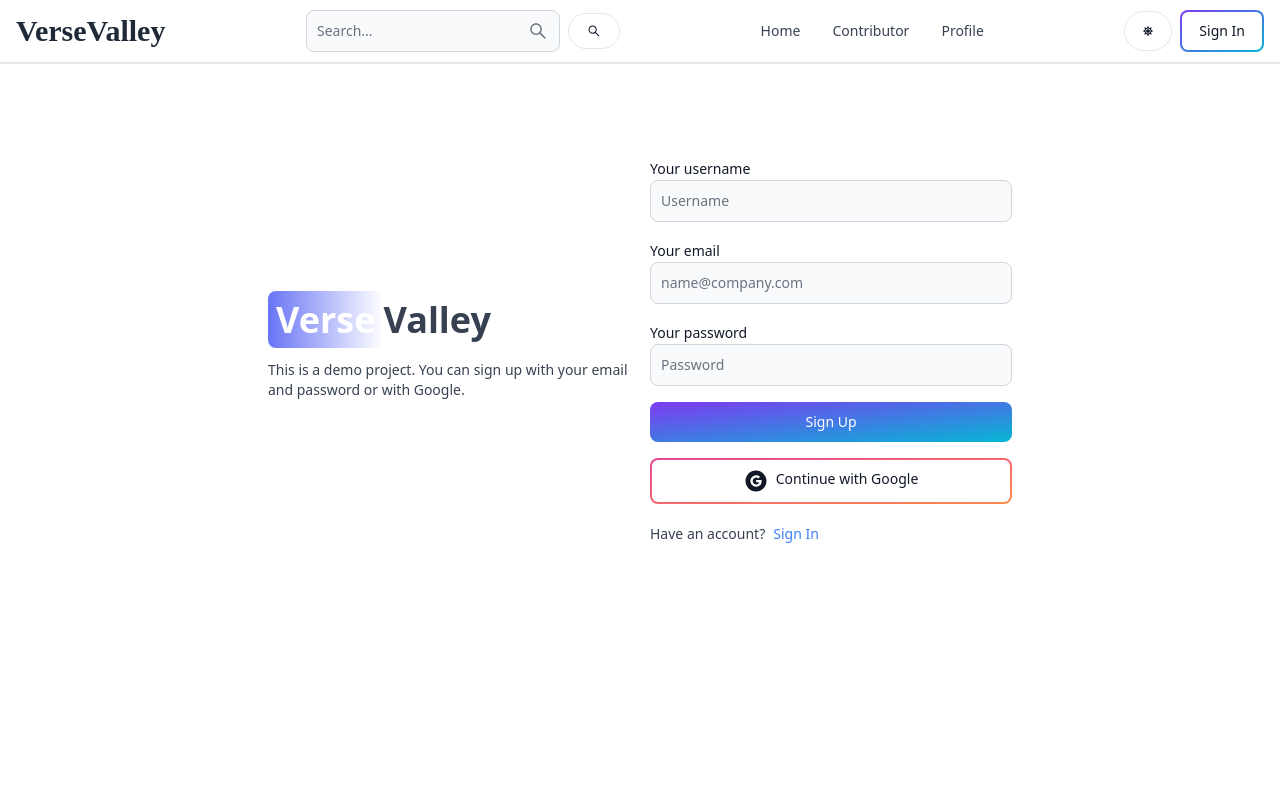
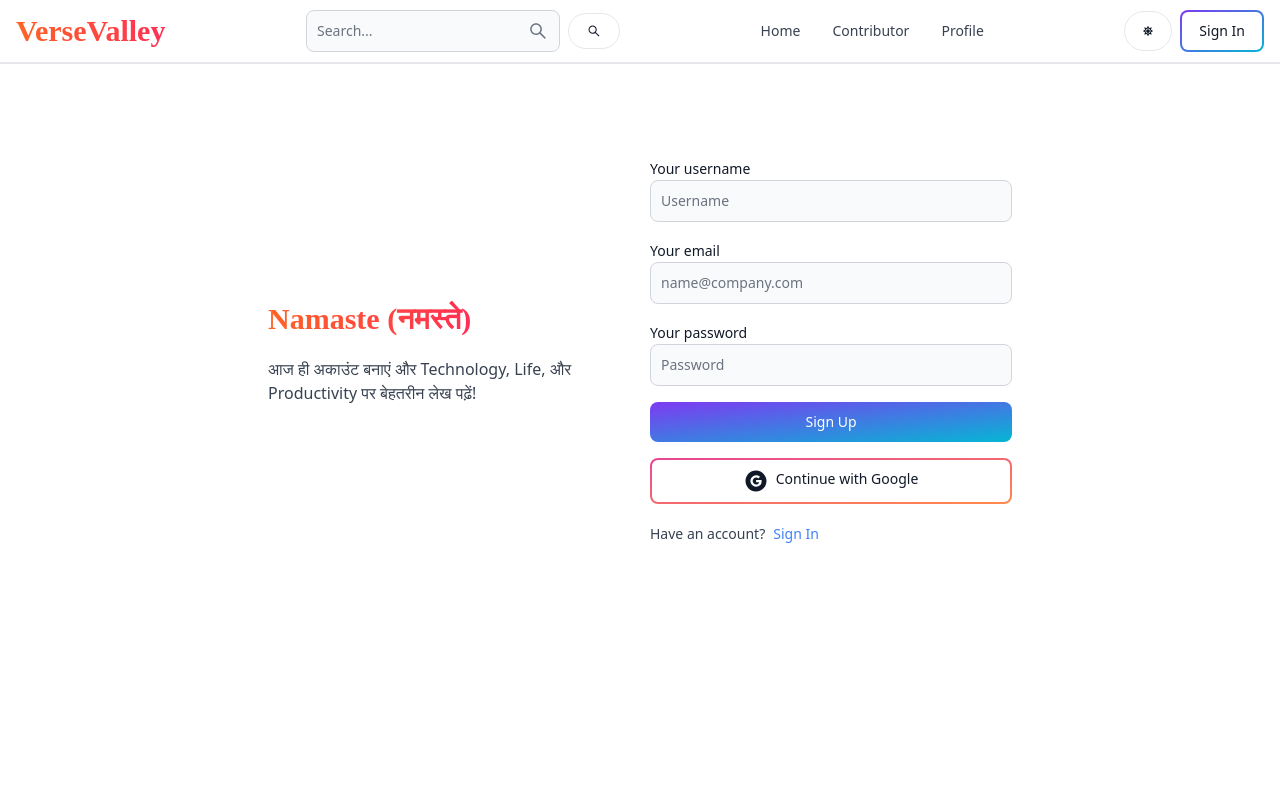
Before and after one commit to Ritesh17rb/verse-valley, a React (Vite) app in the folder client/: page /sign-up in a window 1280 px wide. Shown: the top 800 px of the page. Built offline with nearby package versions, Linux system fonts and the light colour scheme; no server answers.

Commit message:
Improved UI and added some minor features

```diff
--- a/client/src/components/Footer.jsx
+++ b/client/src/components/Footer.jsx
@@ -9,8 +9,8 @@ export default function FooterCom() {
           <div className='mt-5'>
             <Link
               to='/'
-              className='self-center whitespace-nowrap text-2xl sm:text-3xl font-bold text-gray-800 dark:text-black transition duration-100 ease-in-out hover:text-red-4s00'
-              style={{ fontFamily: 'cursive' }}
+              className='self-center whitespace-nowrap text-2xl sm:text-3xl font-bold text-gray-800 dark:text-white transition duration-300 ease-in-out transform hover:scale-110 moving-gradient'
+              style={{ fontFamily: 'Pacifico, cursive' }}
             >
               VerseValley
             </Link>
@@ -31,7 +31,7 @@ export default function FooterCom() {
                   target='_blank'
                   rel='noopener noreferrer'
                 >
-                  Verse Valley
+                  VerseValley
                 </Footer.Link>
               </Footer.LinkGroup>
             </div>
--- a/client/src/components/Header copy.jsx
+++ b/client/src/components/Header copy.jsx
@@ -158,6 +158,10 @@ export default function Header() {
           <Link to='/dashboard?tab=profile'>Profile</Link>
         </Navbar.Link>
 
+        <Navbar.Link active={path === '/about'} as={'div'}>
+          <Link to='/about'>Contributor</Link>
+        </Navbar.Link>
+
       </Navbar.Collapse>
     </Navbar >
   );
--- /dev/null
+++ b/client/src/components/Header.css
@@ -0,0 +1,24 @@
+@keyframes gradientAnimation {
+    0% {
+        background-position: 0% 50%;
+    }
+
+    50% {
+        background-position: 100% 50%;
+    }
+
+    100% {
+        background-position: 0% 50%;
+    }
+}
+
+.moving-gradient {
+    background: linear-gradient(270deg, #ff0080, #ff8c00, #40e0d0, #ff0080);
+    background-size: 800% 800%;
+    -webkit-background-clip: text;
+    -webkit-text-fill-color: transparent;
+    -moz-background-clip: text;
+    -moz-text-fill-color: transparent;
+    display: inline-block;
+    animation: gradientAnimation 10s ease infinite;
+}
--- a/client/src/components/Header.jsx
+++ b/client/src/components/Header.jsx
@@ -6,6 +6,7 @@ import { useSelector, useDispatch } from 'react-redux';
 import { toggleTheme } from '../redux/theme/themeSlice';
 import { signoutSuccess } from '../redux/user/userSlice';
 import { useEffect, useState } from 'react';
+import './Header.css'; // Import the CSS file
 
 export default function Header() {
   const path = useLocation().pathname;
@@ -53,13 +54,11 @@ export default function Header() {
     <Navbar className='border-b-2'>
       <Link
         to='/'
-        className='self-center whitespace-nowrap text-2xl sm:text-3xl font-bold text-gray-800 dark:text-black transition duration-100 ease-in-out'
-        style={{ fontFamily: 'cursive' }}
+        className='self-center whitespace-nowrap text-2xl sm:text-3xl font-bold text-gray-800 dark:text-white transition duration-300 ease-in-out transform hover:scale-110 moving-gradient'
+        style={{ fontFamily: 'Pacifico, cursive' }}
       >
         VerseValley
       </Link>
-
-
 
       <form onSubmit={handleSubmit} className='hidden lg:flex items-center'>
         <TextInput
@@ -130,17 +129,6 @@ export default function Header() {
           <Link to='/about'>Contributor</Link>
         </Navbar.Link>
 
-
-        {/* {currentUser?.isAdmin || (
-          <>
-            <Navbar.Link active={path === '/projects'} as={'div'}>
-              <Link to='/projects'>Projects</Link>
-            </Navbar.Link>
-          </>
-        )} */}
-
-
-
         {currentUser?.isAdmin && (
           <>
             <Navbar.Link active={path === '/create-post'} as={'div'}>
@@ -149,15 +137,13 @@ export default function Header() {
             <Navbar.Link active={path === '/dashboard'} as={'div'}>
               <Link to='/dashboard?tab=dash'>Dashboard</Link>
             </Navbar.Link>
-
           </>
         )}
 
         <Navbar.Link active={path === '/Profile'} as={'div'}>
           <Link to='/dashboard?tab=profile'>Profile</Link>
         </Navbar.Link>
-
       </Navbar.Collapse>
-    </Navbar >
+    </Navbar>
   );
 }
--- a/client/src/index.css
+++ b/client/src/index.css
@@ -62,3 +62,95 @@ body {
   height: 100%;
   object-fit: cover;
 }
+
+
+
+
+/* For Text Animation */
+/* @keyframes gradientAnimation {
+  0% {
+    background-position: 0% 50%;
+  }
+
+  50% {
+    background-position: 100% 50%;
+  }
+
+  100% {
+    background-position: 0% 50%;
+  }
+}
+
+.moving-gradient {
+  background: linear-gradient(270deg, #ff0080, #ff8c00, #40e0d0, #ff0080);
+  background-size: 800% 800%;
+  -webkit-background-clip: text;
+  -webkit-text-fill-color: transparent;
+  -moz-background-clip: text;
+  -moz-text-fill-color: transparent;
+  display: inline-block;
+  animation: gradientAnimation 10s ease infinite;
+} */
+
+
+
+
+/* Define keyframes for animations */
+@keyframes float {
+  0% {
+    transform: translateY(0);
+  }
+
+  50% {
+    transform: translateY(-10px);
+  }
+
+  100% {
+    transform: translateY(0);
+  }
+}
+
+@keyframes moveBicycle {
+  0% {
+    transform: translateX(-100px);
+  }
+
+  100% {
+    transform: translateX(calc(100% + 100px));
+  }
+}
+
+/* Apply animations */
+.footer-container {
+  position: relative;
+  overflow: hidden;
+  background-color: #333;
+  /* Dark background color */
+  color: #fff;
+  /* Light text color */
+  padding: 1rem 0;
+}
+
+.footer-title {
+  animation: float 3s ease-in-out infinite;
+}
+
+.footer-link,
+.footer-icon {
+  transition: transform 0.3s ease, color 0.3s ease;
+}
+
+.footer-link:hover,
+.footer-icon:hover {
+  color: #ff4081;
+  /* Change color on hover */
+  transform: scale(1.1);
+}
+
+.bicycle-icon {
+  position: absolute;
+  bottom: -50px;
+  left: 50%;
+  width: 50px;
+  animation: moveBicycle 10s linear infinite;
+}
--- a/client/src/pages/About.jsx
+++ b/client/src/pages/About.jsx
@@ -5,7 +5,7 @@ const About = () => {
     <div className="about-container">
       <iframe
         title="External Website"
-        src="https://portfolio-five-phi-46.vercel.app/"
+        src="https://ritesh-portfolio-five.vercel.app/"
         width="100%"
         height="600px"
         frameBorder="0"
--- /dev/null
+++ b/client/src/pages/Home.css
@@ -0,0 +1,95 @@
+@keyframes gradientAnimation {
+    0% {
+        background-position: 0% 50%;
+    }
+
+    50% {
+        background-position: 100% 50%;
+    }
+
+    100% {
+        background-position: 0% 50%;
+    }
+}
+
+.moving-gradient {
+    background: linear-gradient(270deg, #ff7e5f, #ffffff, #eeeeee);
+    background-size: 200% 200%;
+    background-clip: text;
+    -webkit-background-clip: text;
+    color: transparent;
+    display: inline-block;
+    animation: gradientAnimation 5s ease infinite;
+}
+
+/* Light Mode */
+.light-mode .moving-gradient {
+    color: #000;
+    /* Black text for light mode */
+}
+
+/* Dark Mode */
+.dark-mode .moving-gradient {
+    color: #fff;
+    /* White text for dark mode */
+}
+
+/* Define keyframes for animations */
+@keyframes float {
+    0% {
+        transform: translateY(0);
+    }
+
+    50% {
+        transform: translateY(-10px);
+    }
+
+    100% {
+        transform: translateY(0);
+    }
+}
+
+@keyframes moveBicycle {
+    0% {
+        transform: translateX(-100px);
+    }
+
+    100% {
+        transform: translateX(calc(100% + 100px));
+    }
+}
+
+/* Apply animations */
+.footer-container {
+    position: relative;
+    overflow: hidden;
+    background-color: #333;
+    /* Dark background color */
+    color: #fff;
+    /* Light text color */
+    padding: 1rem 0;
+}
+
+.footer-title {
+    animation: float 3s ease-in-out infinite;
+}
+
+.footer-link,
+.footer-icon {
+    transition: transform 0.3s ease, color 0.3s ease;
+}
+
+.footer-link:hover,
+.footer-icon:hover {
+    color: #ff4081;
+    /* Change color on hover */
+    transform: scale(1.1);
+}
+
+.bicycle-icon {
+    position: absolute;
+    bottom: -50px;
+    left: 50%;
+    width: 50px;
+    animation: moveBicycle 10s linear infinite;
+}
--- a/client/src/pages/SignIn.jsx
+++ b/client/src/pages/SignIn.jsx
@@ -52,16 +52,21 @@ export default function SignIn() {
             className='font-bold dark:text-white text-4xl transition duration-100 ease-in-out hover:text-blue-200'
             style={{ fontFamily: 'cursive' }}
           >
-            <span className='px-2 py-1 bg-gradient-to-r from-indigo-500 rounded-lg text-white'>
-              Verse
+            <span
+
+              // className='px-2 py-1 bg-gradient-to-r from-indigo-500 rounded-lg text-white'
+              className='self-center whitespace-nowrap text-4xl sm:text-3xl font-bold text-gray-800 dark:text-white transition duration-300 ease-in-out transform hover:scale-110 moving-gradient'
+              style={{ fontFamily: 'Pacifico, cursive' }}
+            >
+              Namaste! नमस्ते
             </span>
-            <span> Valley</span>
+            🙏
+            {/* <span> Valley</span> */}
 
           </Link>
 
-          <p className='text-sm mt-5'>
-            This is a demo project. You can sign in with your email and password
-            or with Google.
+          <p className='text-lg mt-5'>
+            “Turn the page, and let the story unfold. Every book is a journey waiting to be explored”
           </p>
         </div>
         {/* right */}
--- a/client/src/pages/SignUp.jsx
+++ b/client/src/pages/SignUp.jsx
@@ -43,15 +43,23 @@ export default function SignUp() {
         {/* left */}
         <div className='flex-1'>
           <Link to='/' className='font-bold dark:text-white text-4xl'>
-            <span className='px-2 py-1 bg-gradient-to-r from-indigo-500  rounded-lg text-white'>
-              Verse
+            <span
+
+              // className='px-2 py-1 bg-gradient-to-r from-indigo-500  rounded-lg text-white'
+              className='self-center whitespace-nowrap text-4xl sm:text-3xl font-bold text-gray-800 dark:text-white transition duration-300 ease-in-out transform hover:scale-110 moving-gradient'
+              style={{ fontFamily: 'Pacifico, cursive' }}
+
+            >
+              Namaste (नमस्ते)
             </span>
 
-            Valley
+
           </Link>
-          <p className='text-sm mt-5'>
-            This is a demo project. You can sign up with your email and password
-            or with Google.
+          <p className='text-1xl mt-5'>
+
+            आज ही अकाउंट बनाएं और Technology, Life, और Productivity पर बेहतरीन लेख पढ़ें!
+
+
           </p>
         </div>
         {/* right */}
--- a/package.json
+++ b/package.json
@@ -7,7 +7,7 @@
   "scripts": {
     "dev": "nodemon api/index.js",
     "start": "node api/index.js",
-    "build": "npm install && npm install --prefix client && npm run build --prefix client"
+    "build": "npm  npm install --prefix client && npm run build --prefix client"
   },
   "keywords": [],
   "author": "",
```
Also changed, not shown: client/src/components/PostCard.jsx (+9 -7 lines), client/src/pages/Home.jsx (+30 -17 lines).
